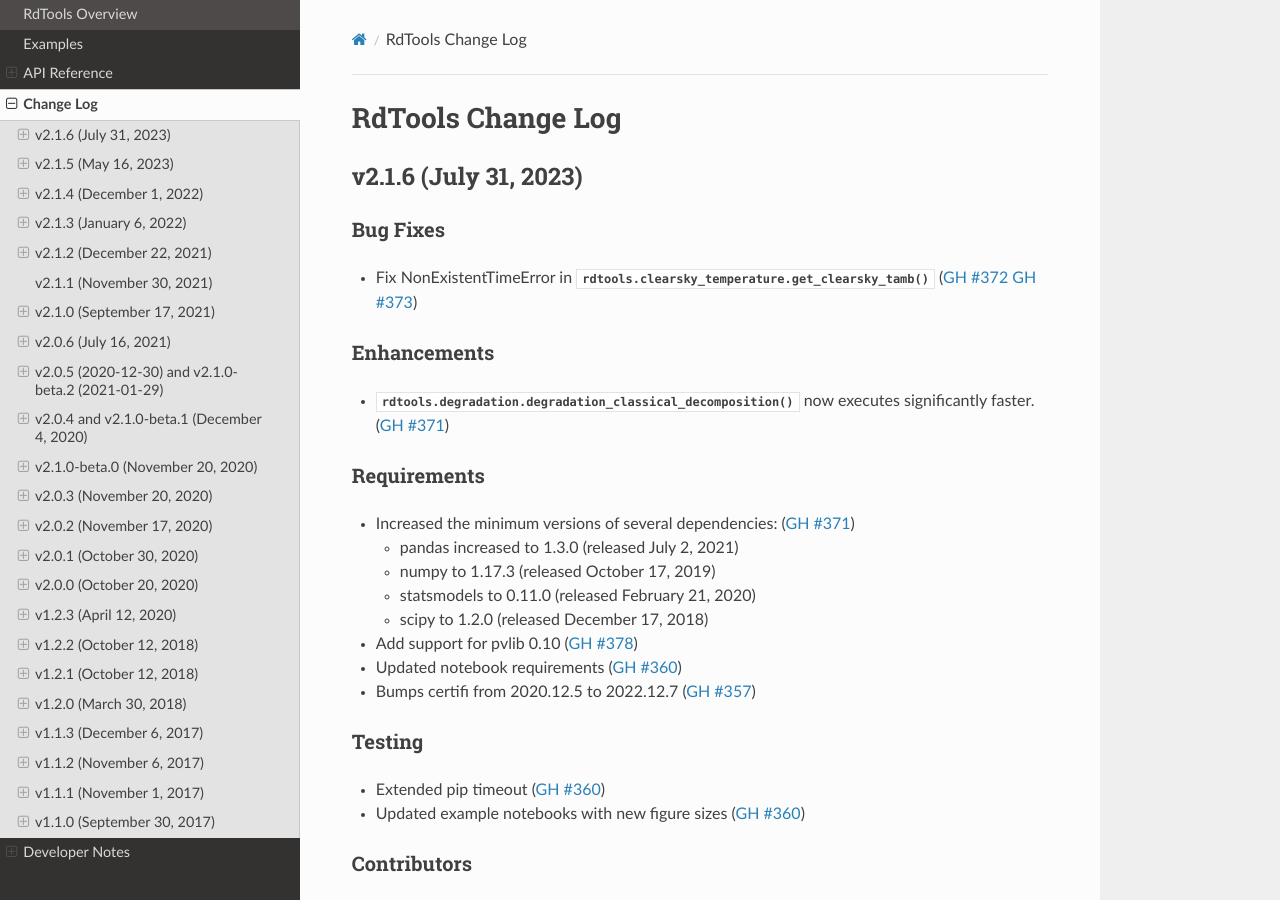
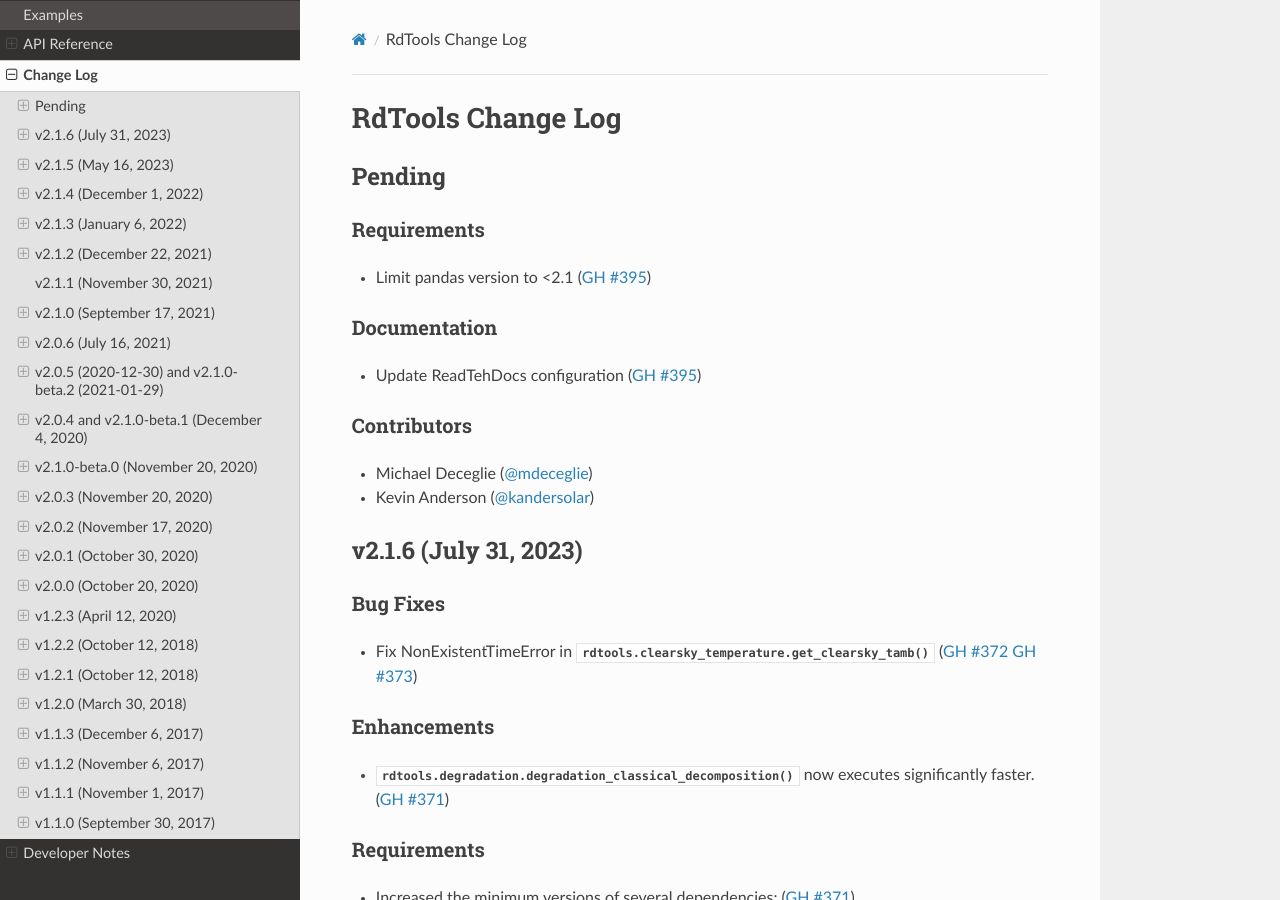
Before and after one commit to NREL/rdtools, a Sphinx documentation site: the page built from docs/sphinx/source/changelog.rst, in a window 1280 px wide and 900 px high. Built offline with Sphinx 7.4.7 and the Read the Docs theme 2.0.0, drawn with Linux system fonts in a browser that asks for light colours; pages that are not in the unit, such as notebooks, are missing from menus.

Commit message:
update changelog

```diff
--- a/docs/sphinx/source/changelog.rst
+++ b/docs/sphinx/source/changelog.rst
@@ -1,5 +1,6 @@
 RdTools Change Log
 ==================
+.. include:: changelog/pending.rst
 .. include:: changelog/v2.1.6.rst
 .. include:: changelog/v2.1.5.rst
 .. include:: changelog/v2.1.4.rst
--- /dev/null
+++ b/docs/sphinx/source/changelog/pending.rst
@@ -0,0 +1,16 @@
+*******
+Pending
+*******
+
+Requirements
+------------
+* Limit pandas version to <2.1 (:pull:`395`)
+
+Documentation
+-------------
+* Update ReadTehDocs configuration (:pull:`395`)
+
+Contributors
+------------
+* Michael Deceglie (:ghuser:`mdeceglie`)
+* Kevin Anderson (:ghuser:`kandersolar`)
```
